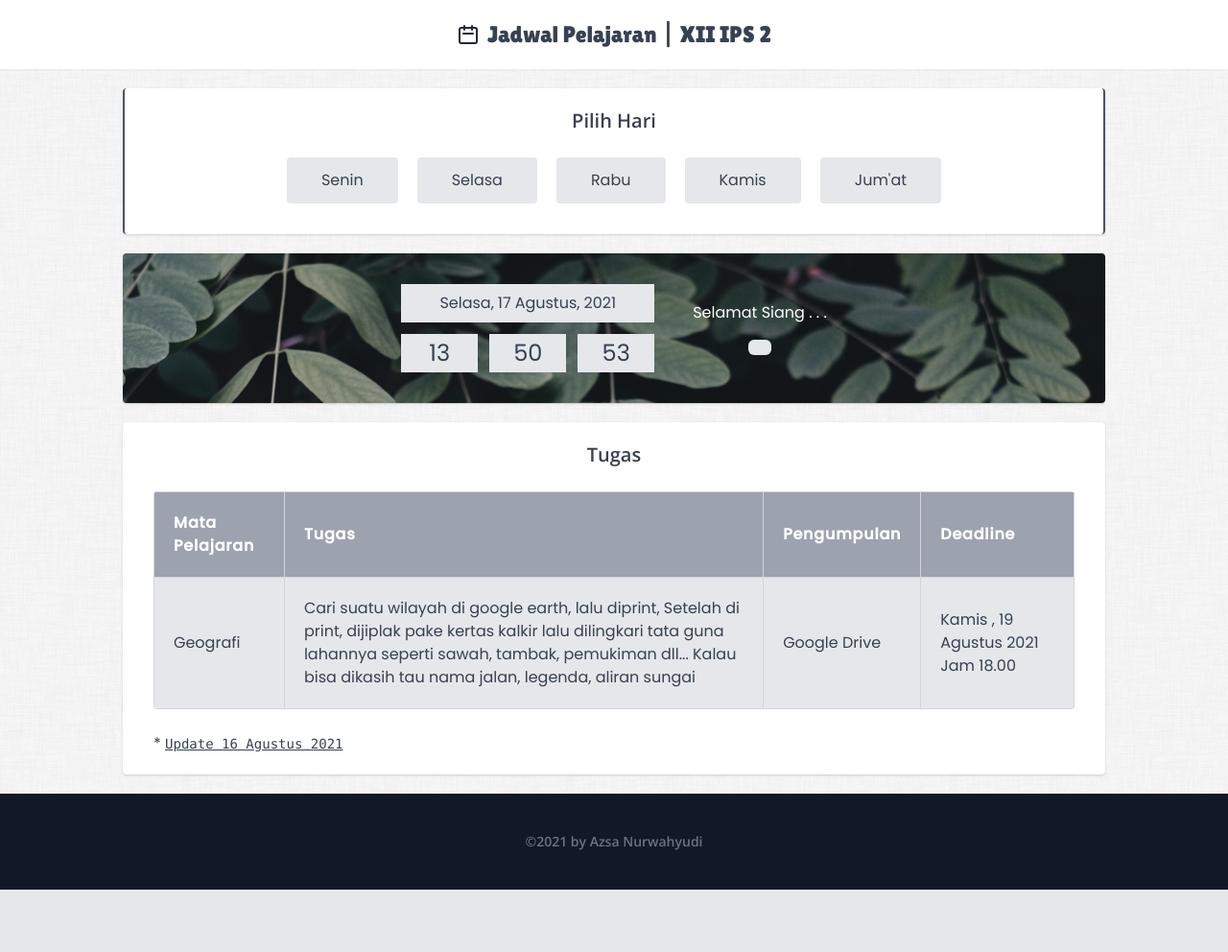
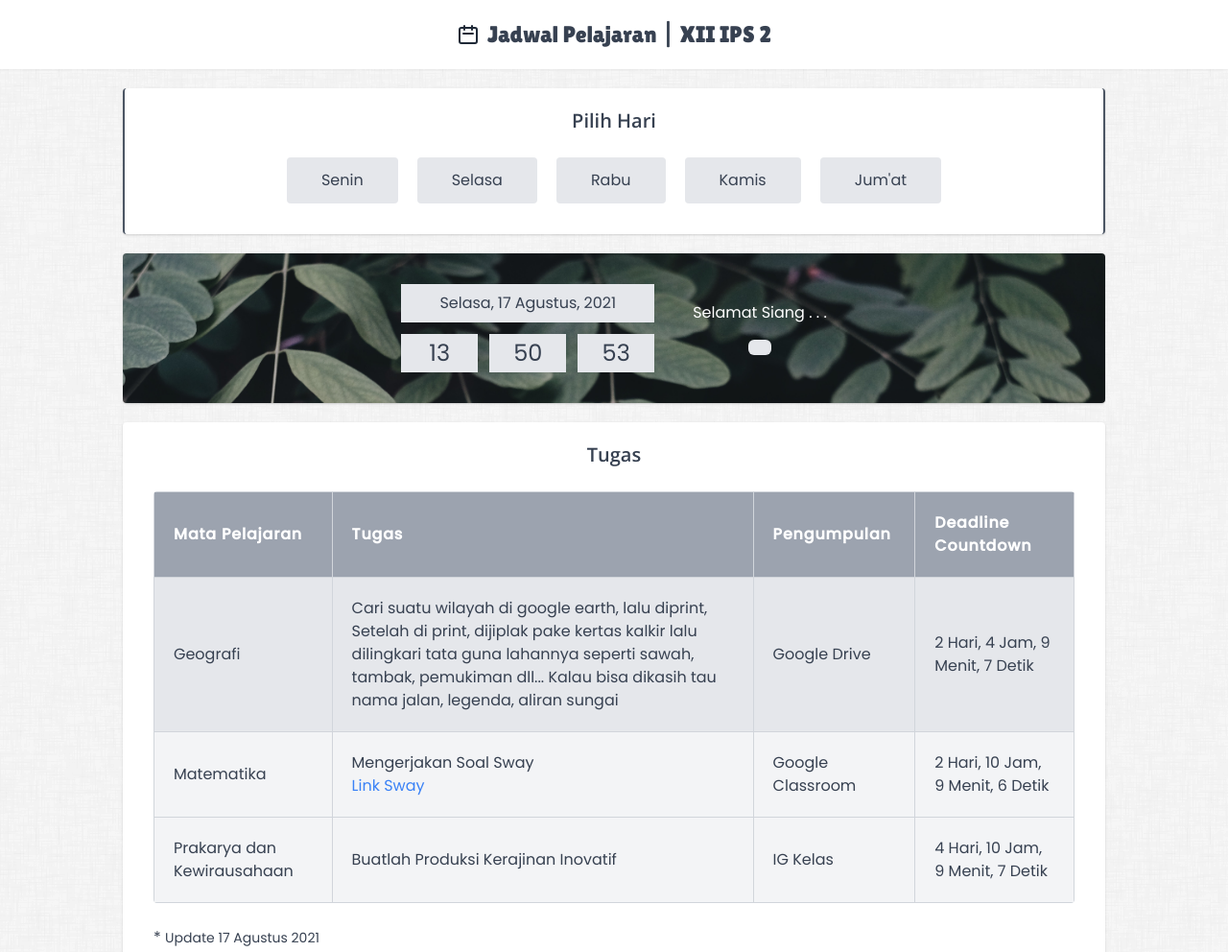
Before and after one commit to AzsaNrD/jadwal-pelajaran.github.io, a website: page home.html in a window 1280 px wide. Shown: the top 992 px of the page at 96% size. Before the commit the page ends 927 px from the top, so only its background shows below. Drawn offline with nearby package versions, Linux system fonts and the light colour scheme.

Commit message:
menambahkan countdown deadline tugas

```diff
--- a/home.html
+++ b/home.html
@@ -83,7 +83,7 @@
                   <th class="p-5 border border-gray-300 tracking-wider">Mata Pelajaran</th>
                   <th class="p-5 border border-gray-300 tracking-wider">Tugas</th>
                   <th class="p-5 border border-gray-300 tracking-wider">Pengumpulan</th>
-                  <th class="p-5 border border-gray-300 tracking-wider">Deadline</th>
+                  <th class="p-5 border border-gray-300 tracking-wider">Deadline Countdown</th>
                 </tr>
               </thead>
               <tbody class="text-sm md:text-base">
@@ -94,14 +94,41 @@
                     aliran sungai
                   </td>
                   <td class="p-5 border border-gray-300 cursor-pointer"><a href="https://drive.google.com/folderview?id=1VIiynac_2xxd9uu_NCy-ipZQwtb4E6Qa" target="_blank" class="hover:underline">Google Drive</a></td>
-                  <td class="p-5 border border-gray-300">Kamis , 19 Agustus 2021 Jam 18.00</td>
+                  <td id="countdown2" class="p-5 border border-gray-300">
+                    <span id="hari2">00</span> Hari,
+                    <span id="jam2">00</span> Jam,
+                    <span id="menit2">00</span> Menit,
+                    <span id="detik2">00</span> Detik
+                  </td>
+                </tr>
+                <tr class="bg-gray-100">
+                  <td class="p-5 border border-gray-300">Matematika</td>
+                  <td class="p-5 border border-gray-300">Mengerjakan Soal Sway <br> <a href="https://sway.office.com/uI0tVxDxYDIeLALc?ref=Link" class="hover:underline text-blue-500" target="_blank">Link Sway</a></td>
+                  <td class="p-5 border border-gray-300 cursor-pointer">Google Classroom</a></td>
+                  <td id="countdown3" class="p-5 border border-gray-300">
+                    <span id="hari3">00</span> Hari,
+                    <span id="jam3">00</span> Jam,
+                    <span id="menit3">00</span> Menit,
+                    <span id="detik3">00</span> Detik
+                  </td>
+                </tr>
+                <tr class="bg-gray-100">
+                  <td class="p-5 border border-gray-300">Prakarya dan Kewirausahaan</td>
+                  <td class="p-5 border border-gray-300">Buatlah Produksi Kerajinan Inovatif</td>
+                  <td class="p-5 border border-gray-300">IG Kelas</a></td>
+                  <td id="countdown1" class="p-5 border border-gray-300">
+                    <span id="hari">00</span> Hari,
+                    <span id="jam">00</span> Jam,
+                    <span id="menit">00</span> Menit,
+                    <span id="detik">00</span> Detik
+                  </td>
                 </tr>
               </tbody>
             </table>
           </div>
         </div>
         <div class="px-0 md:px-3">
-          <p>* <span class="underline text-sm font-mono">Update 16 Agustus 2021</span></p>
+          <p>* <span class="underline text-sm font-mono">Update 17 Agustus 2021</span></p>
         </div>
       </div>
     </section>
--- a/public/index.js
+++ b/public/index.js
@@ -1,3 +1,4 @@
+// Digital Clock
 function clock() {
   var hours = document.getElementById("hours");
   var minutes = document.getElementById("minutes");
@@ -56,3 +57,82 @@ function clock() {
   seconds.innerHTML = s;
 }
 var interval = setInterval(clock, 1000);
+
+// Countdown1 PKWU
+
+var countDate = new Date('August 22 2021 00:00:00').getTime();
+
+function CountdownPKWU() {
+  var now = new Date().getTime();
+  gap = countDate - now
+
+  var detik = 1000;
+  var menit = detik * 60;
+  var jam = menit * 60;
+  var hari = jam * 24;
+
+  var h = Math.floor(gap / (hari));
+  var j = Math.floor((gap % (hari)) / (jam));
+  var m = Math.floor((gap % (jam)) / (menit));
+  var d = Math.floor((gap % (menit) / (detik)));
+
+  document.getElementById('hari').innerText = h;
+  document.getElementById('jam').innerText = j;
+  document.getElementById('menit').innerText = m;
+  document.getElementById('detik').innerText = d;
+}
+setInterval( function(){
+  CountdownPKWU();
+}, 1000);
+
+// Countdown2 Geografi
+var countDate2 = new Date('August 19 2021 18:00:00').getTime();
+
+function CountdownGeo() {
+  var now = new Date().getTime();
+  gap = countDate2 - now
+
+  var detik2 = 1000;
+  var menit2 = detik2 * 60;
+  var jam2 = menit2 * 60;
+  var hari2 = jam2 * 24;
+
+  var h2 = Math.floor(gap / (hari2));
+  var j2 = Math.floor((gap % (hari2)) / (jam2));
+  var m2 = Math.floor((gap % (jam2)) / (menit2));
+  var d2 = Math.floor((gap % (menit2) / (detik2)));
+
+  document.getElementById('hari2').innerText = h2;
+  document.getElementById('jam2').innerText = j2;
+  document.getElementById('menit2').innerText = m2;
+  document.getElementById('detik2').innerText = d2;
+}
+setInterval( function(){
+  CountdownGeo();
+}, 1000);
+
+// Countdown Matematika
+var countDate3 = new Date('August 19 2021 23:59:59').getTime();
+
+function CountdownMtk() {
+  var now = new Date().getTime();
+  gap = countDate3 - now
+
+  var detik3 = 1000;
+  var menit3 = detik3 * 60;
+  var jam3 = menit3 * 60;
+  var hari3 = jam3 * 24;
+
+  var h3 = Math.floor(gap / (hari3));
+  var j3 = Math.floor((gap % (hari3)) / (jam3));
+  var m3 = Math.floor((gap % (jam3)) / (menit3));
+  var d3 = Math.floor((gap % (menit3) / (detik3)));
+
+  document.getElementById('hari3').innerText = h3;
+  document.getElementById('jam3').innerText = j3;
+  document.getElementById('menit3').innerText = m3;
+  document.getElementById('detik3').innerText = d3;
+}
+setInterval( function(){
+  CountdownMtk();
+}, 1000);
```
Also changed, not shown: public/styles.css.
